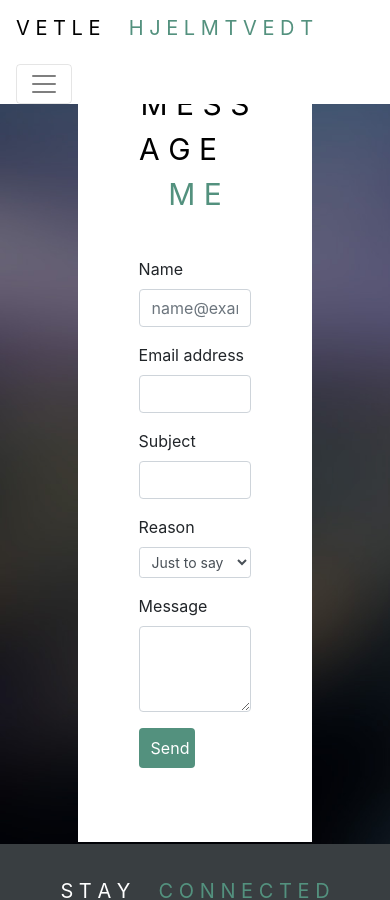
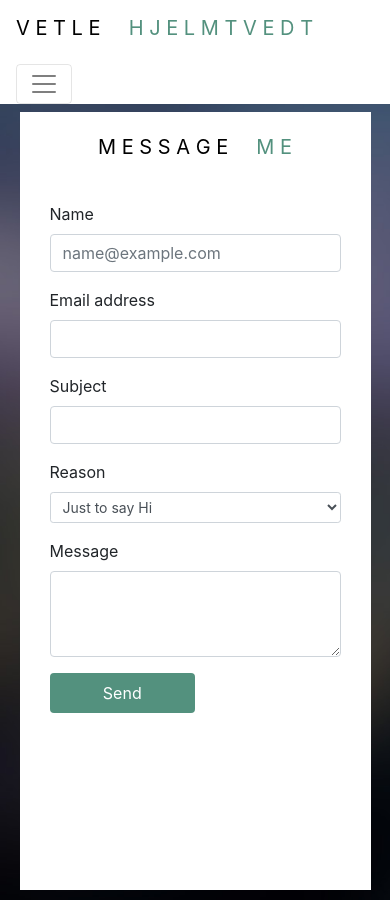
Before and after one commit to vehjelmtvedt/vetle.hjelmtvedt.com, a Next.js app: page /contact in a window 390 px wide. Shown: the top 900 px of the page. Built offline with nearby package versions, Linux system fonts and the light colour scheme.

Commit message:
contact page mobile friendly

```diff
--- a/components/contactform.module.css
+++ b/components/contactform.module.css
@@ -1,5 +1,5 @@
 .jumbotron {
-    height: 100vh;
+    height: 110vh;
     background-image: url(../public/background1.jpg);
     background-size: cover;
     display: flex;
@@ -42,3 +42,33 @@
     background-color:  #53917E;
     border: none;
 }
+
+@media only screen and (max-width: 768px) {
+    .heading, .secondName {
+        font-size: 20px;
+    }
+
+    .container {
+        width: 80%;
+    }
+}
+
+@media only screen and (max-width: 576px) {
+
+    .container {
+        height: 90%;
+        margin-top: 80px;
+    }
+}
+
+@media only screen and (max-width: 425px) {
+
+    .formcontainer {
+
+        width: 100%;
+    }
+
+    .container {
+        width: 90%;
+    }
+}
```
